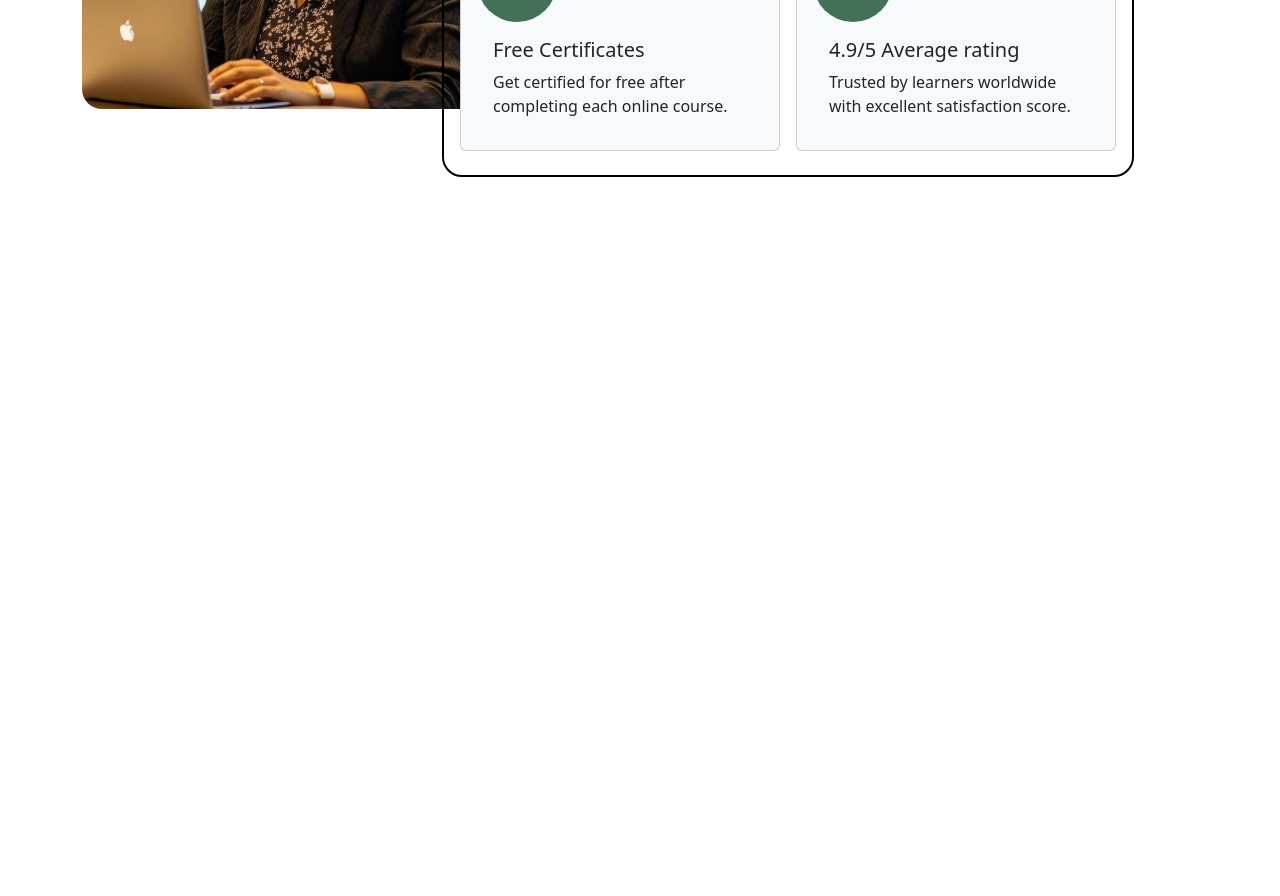
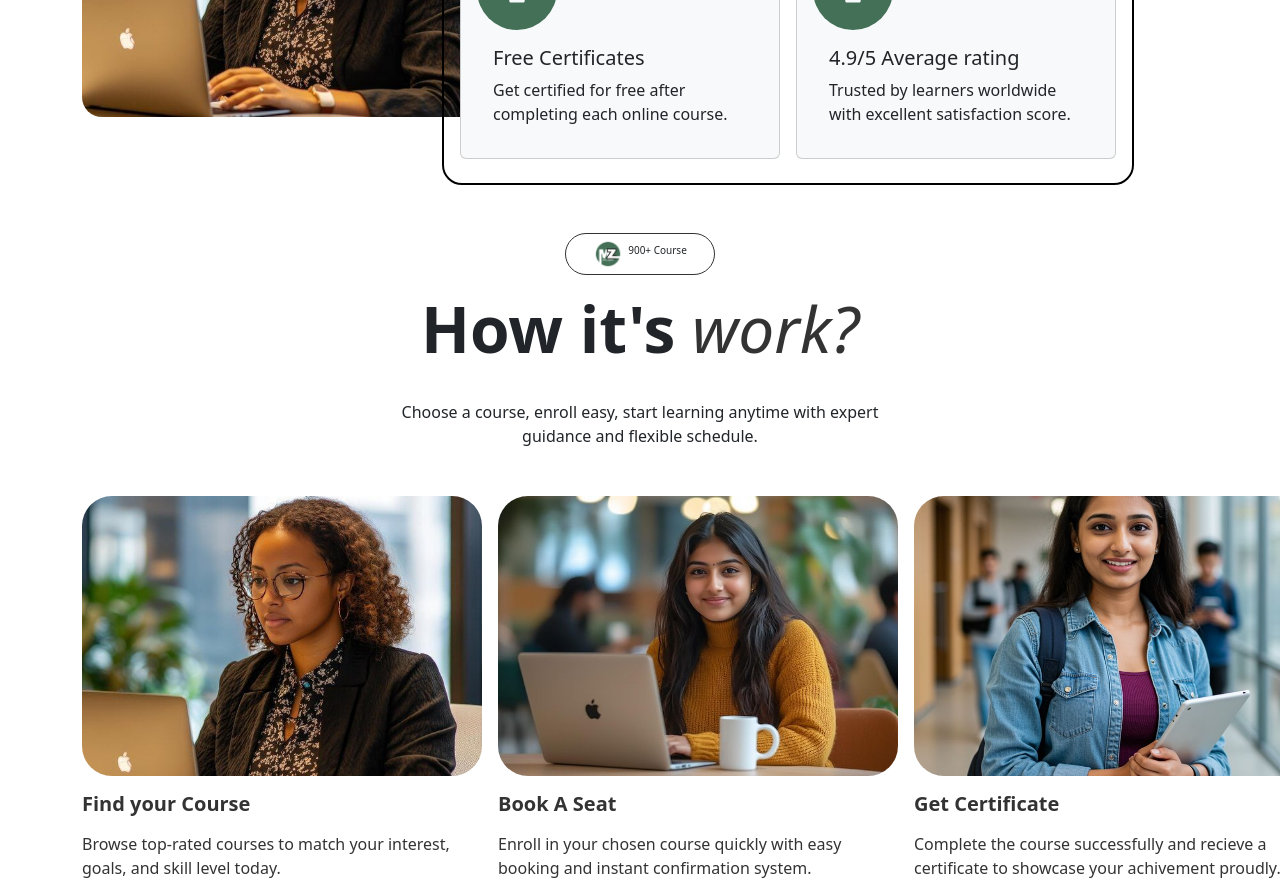
Before and after one commit to collins-dev1/business_app, a React (Create React App) app: page / in a window 1280 px wide. Shown: the part 1780-2676 px from the top of the page. Before the commit the page ends 1957 px from the top, so only its background shows below. Built offline with nearby package versions, Linux system fonts and the light colour scheme.

Commit message:
sixth commit

```diff
--- a/src/App.js
+++ b/src/App.js
@@ -4,6 +4,7 @@ import AppNavbar from './Navbar';
 import Header from './Header';
 import Service from './Service';
 import Education from './Education';
+import Works from './Works';
 
 function App() {
   return (
@@ -13,6 +14,7 @@ function App() {
        <Header/>
        <Service/>
        <Education/>
+       <Works/>
       </div>
 
     </div>
--- /dev/null
+++ b/src/Works.js
@@ -0,0 +1,54 @@
+import React from "react";
+import logo from "../src/images/logo2.png";
+import Card from "react-bootstrap/Card";
+import headerimg from "../src/images/headerimage.jpeg";
+import certimg from "../src/images/cert.jpeg";
+import seatimg from "../src/images/seat.jpeg";
+
+const Works = () => {
+  return (
+    <div>
+      <div className="work-title">
+        <div className="header-logo">
+          <img src={logo} />
+          <h6>900+ Course</h6>
+        </div>
+        <div className="work-title2">
+            <h1>How it's <span><i>work?</i></span></h1>
+            <p>Choose a course, enroll easy, start learning anytime with expert <br></br> guidance and flexible schedule.</p>
+        </div>
+      </div>
+      <div className="work-card">
+          <div className="carder">
+            <div className="card-img">
+                <img src={headerimg}/>
+            </div>
+            <div className="card-text">
+                <h5>Find your Course</h5>
+                <p>Browse top-rated courses to match your interest, goals, and skill level today.</p>
+            </div>
+          </div>
+          <div className="carder">
+            <div className="card-img">
+                <img src={seatimg}/>
+            </div>
+            <div className="card-text">
+                <h5>Book A Seat</h5>
+                <p>Enroll in your chosen course quickly with easy booking and instant confirmation system.</p>
+            </div>
+          </div>
+          <div className="carder">
+            <div className="card-img">
+                <img src={certimg}/>
+            </div>
+            <div className="card-text">
+                <h5>Get Certificate</h5>
+                <p>Complete the course successfully and recieve a certificate to showcase your achivement proudly.</p>
+            </div>
+          </div>
+      </div>
+    </div>
+  );
+};
+
+export default Works;
--- a/src/index.css
+++ b/src/index.css
@@ -215,6 +215,85 @@ code {
   padding: 1rem;
 }
 
+.work-title{
+  display: flex;
+  flex-direction: column;
+  justify-content: center;
+  align-items: center;
+  gap: 1rem;
+  padding-top: 6rem;
+}
+
+.work-title2{
+  display: flex;
+  flex-direction: column;
+  justify-content: center;
+  align-items: center;
+  gap: 1.5rem;
+}
+
+.work-title2 h1{
+  font-size: 4rem;
+  font-weight: bolder;
+}
+
+.work-title2 span{
+  font-size: 4rem;
+  font-weight: 200;
+  color: #333;
+}
+
+.work-title2 p{
+  font-size: #333;
+  font-size: 1rem;
+}
+
+.work-card{
+  display: grid;
+  grid-template-columns: repeat(3,1fr);
+  gap: 1rem;
+  padding-top: 2rem;
+}
+
+.carder{
+  width: 400px;
+  display: flex;
+  flex-direction: column;
+  justify-content: flex-start;
+  align-items: flex-start;
+  gap: 1rem;
+}
+
+.card-img{
+  width: 400px;
+  height: 280px;
+}
+
+.card-img img{
+  width: 100%;
+  height: 100%;
+  object-fit: cover;
+  border-radius: 30px;
+}
+
+.card-text{
+  display: flex;
+  flex-direction: column;
+  justify-content: flex-start;
+  align-items: flex-start;
+  gap: 0.5rem;
+}
+
+.card-text h5{
+  font-weight: bold;
+  color: #333;
+}
+
+.card-text p{
+  text-align: start;
+  color: #333;
+}
+
 @media (max-width: 991.98px) {
   .nav-links {
     width: 100%;
```
Also changed, not shown: src/images/cert.jpeg (added), src/images/seat.jpeg (added).
